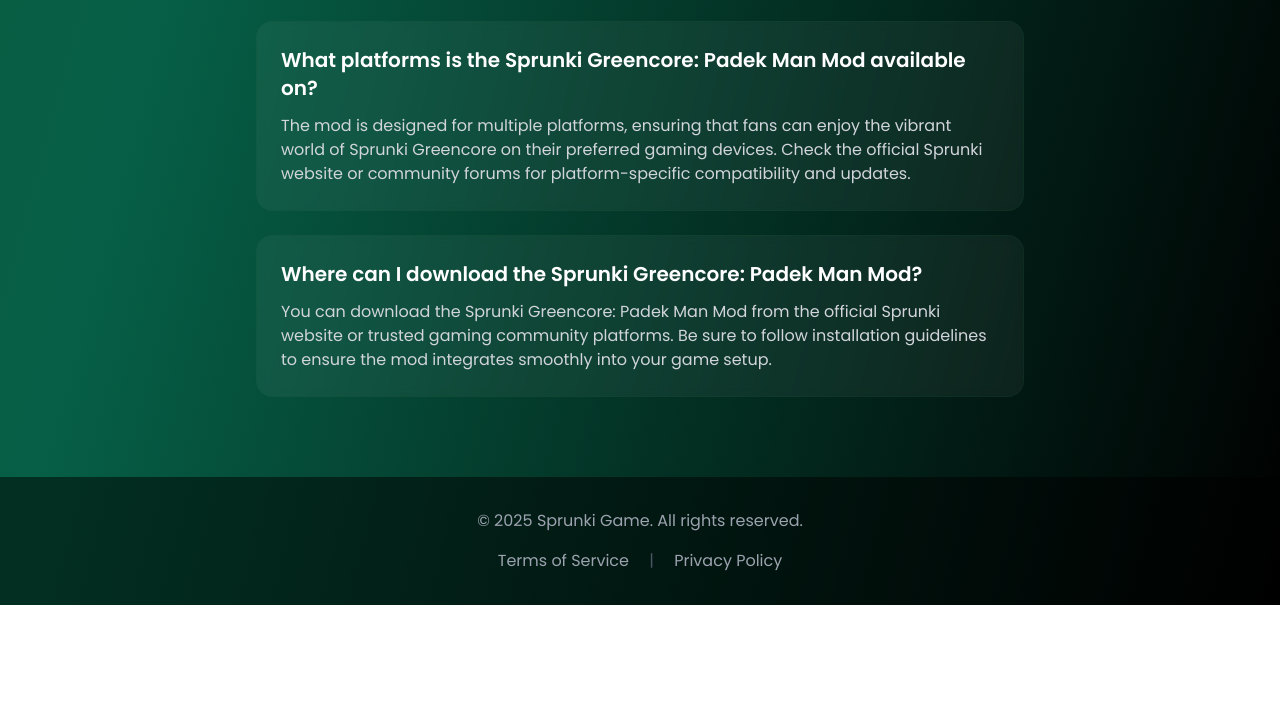
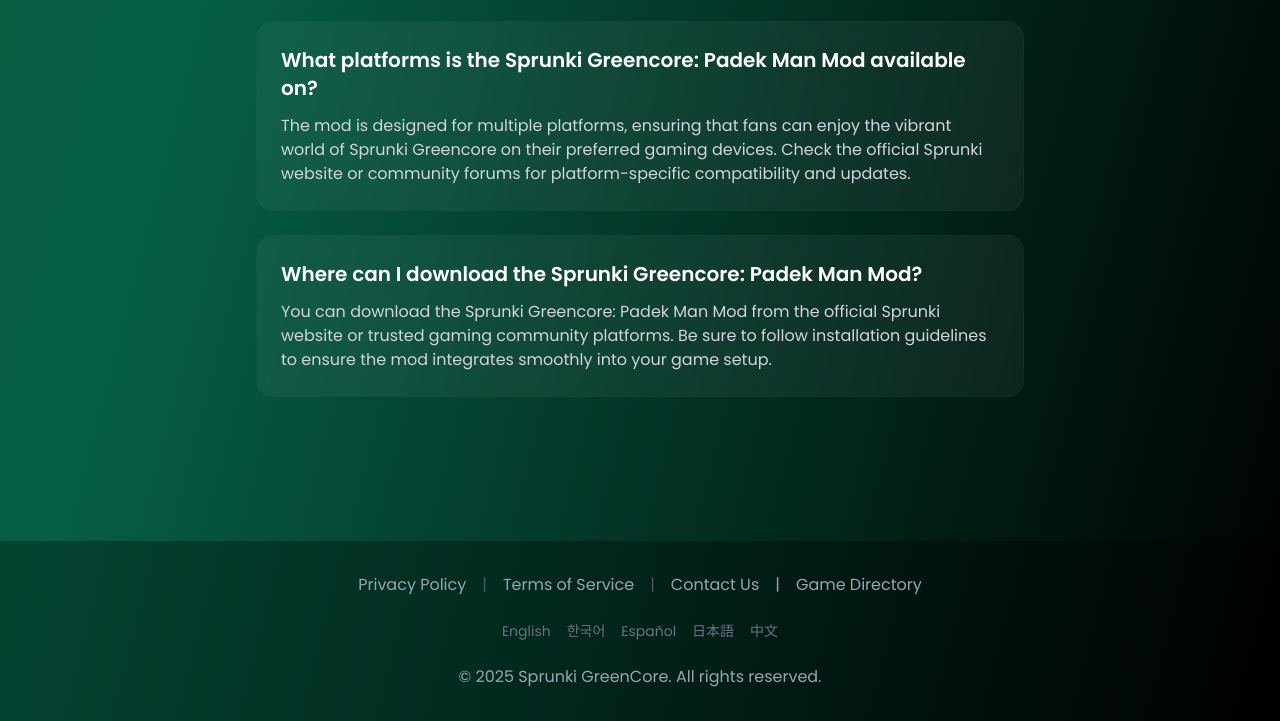
Before and after one commit to yhif/sprunki-greencore, a plain HTML site: page sprunki-greencore-padek-man/index.html in a window 1280 px wide. Shown: the part 4196-4917 px from the top of the page. Before the commit the page ends 4801 px from the top, so only its background shows below. Drawn offline with nearby package versions, Linux system fonts and the light colour scheme; files whose address does not match are found by name.

Commit message:
Update index.html

```diff
--- a/sprunki-greencore-padek-man/index.html
+++ b/sprunki-greencore-padek-man/index.html
@@ -3,13 +3,13 @@
 <head>
     <meta charset="UTF-8">
     <meta name="viewport" content="width=device-width, initial-scale=1.0">
-    <title>Sprunki Greencore: Padek Man Mod - Natural Themed Music Creation ｜ sprunki-games.online</title>
+    <title>Sprunki Greencore: Padek Man Mod - Natural Themed Music Creation ｜ sprunkigreen.online</title>
     <meta name="description" content="Experience Sprunki Greencore: Padek Man Mod, a vibrant twist that blends natural themes with playful music creation. Create dynamic tracks with Greencore-themed characters and discover lush soundscapes.">
     <meta name="author" content="Sprunki Games Team">
-    <meta property="og:title" content="Sprunki Greencore: Padek Man Mod - Natural Themed Music Creation ｜ sprunki-games.online">
+    <meta property="og:title" content="Sprunki Greencore: Padek Man Mod - Natural Themed Music Creation ｜ sprunkigreen.online">
     <meta property="og:description" content="Experience Sprunki Greencore: Padek Man Mod, a vibrant twist that blends natural themes with playful music creation. Create dynamic tracks with Greencore-themed characters and discover lush soundscapes.">
     <meta property="og:image" content="/apple-touch-icon.png">
-    <meta property="og:url" content="https://sprunki-games.online/sprunki-greencore-padek-man">
+    <meta property="og:url" content="https://sprunkigreen.online/sprunki-greencore-padek-man">
     <meta name="twitter:card" content="summary_large_image">
     <link rel="icon" type="image/x-icon" sizes="16x16 32x32 48x48" href="favicon.ico">
     <link rel="apple-touch-icon" sizes="180x180" href="/apple-touch-icon.png">
@@ -17,6 +17,8 @@
     <link rel="icon" type="image/png" sizes="16x16" href="/favicon-16x16.png">
     <script src="https://cdn.tailwindcss.com"></script>
     <link href="https://fonts.googleapis.com/css2?family=Poppins:wght@300;400;500;600;700&display=swap" rel="stylesheet">
+    <script async src="https://pagead2.googlesyndication.com/pagead/js/adsbygoogle.js?client=ca-pub-2682010394958299"
+     crossorigin="anonymous"></script>
     <!-- Google tag (gtag.js) -->
     <script async src="https://www.googletagmanager.com/gtag/js?id=G-E6XRRRWJYL"></script>
     <script>
@@ -237,13 +239,26 @@
     </section>
 
     <!-- Footer -->
-    <footer class="py-8 bg-black/50">
-        <div class="container mx-auto px-4 text-center">
-            <p class="text-gray-400">&copy; 2025 Sprunki Game. All rights reserved.</p>
-            <div class="mt-4 space-x-4">
-                <a href="/terms-of-service.html" class="text-gray-400 hover:text-white transition-colors">Terms of Service</a>
-                <span class="text-gray-600">|</span>
-                <a href="/privacy-policy.html" class="text-gray-400 hover:text-white transition-colors">Privacy Policy</a>
+    <footer class="bg-black/30 mt-16">
+        <div class="container mx-auto px-4 py-8">
+            <div class="flex flex-col items-center space-y-6">
+                <div class="flex flex-wrap justify-center gap-4 text-gray-400">
+                    <a href="/privacy-policy.html" class="hover:text-green-400 transition">Privacy Policy</a>
+                    <span class="text-gray-600">|</span>
+                    <a href="/terms-of-service.html" class="hover:text-green-400 transition">Terms of Service</a>
+                    <span class="text-gray-600">|</span>
+                    <a href="/contact.html" class="hover:text-green-400 transition">Contact Us</a>
+                    <span class="text-gray-400">|</span>
+                    <a href="/game-dir.html" class="hover:text-indigo-600 transition">Game Directory</a>
+                </div>
+                <div class="flex flex-wrap justify-center gap-4 text-sm text-gray-500">
+                    <a href="/" class="hover:text-green-400 transition">English</a>
+                    <a href="/index-ko.html" class="hover:text-green-400 transition">한국어</a>
+                    <a href="/index-es.html" class="hover:text-green-400 transition">Español</a>
+                    <a href="/index-ar.html" class="hover:text-green-400 transition">日本語</a>
+                    <a href="/index-pt.html" class="hover:text-green-400 transition">中文</a>
+                </div>
+                <p class="text-gray-400">&copy; 2025 Sprunki GreenCore. All rights reserved.</p>
             </div>
         </div>
     </footer>
```
Also changed, not shown: index.html (+1 -1 lines).
